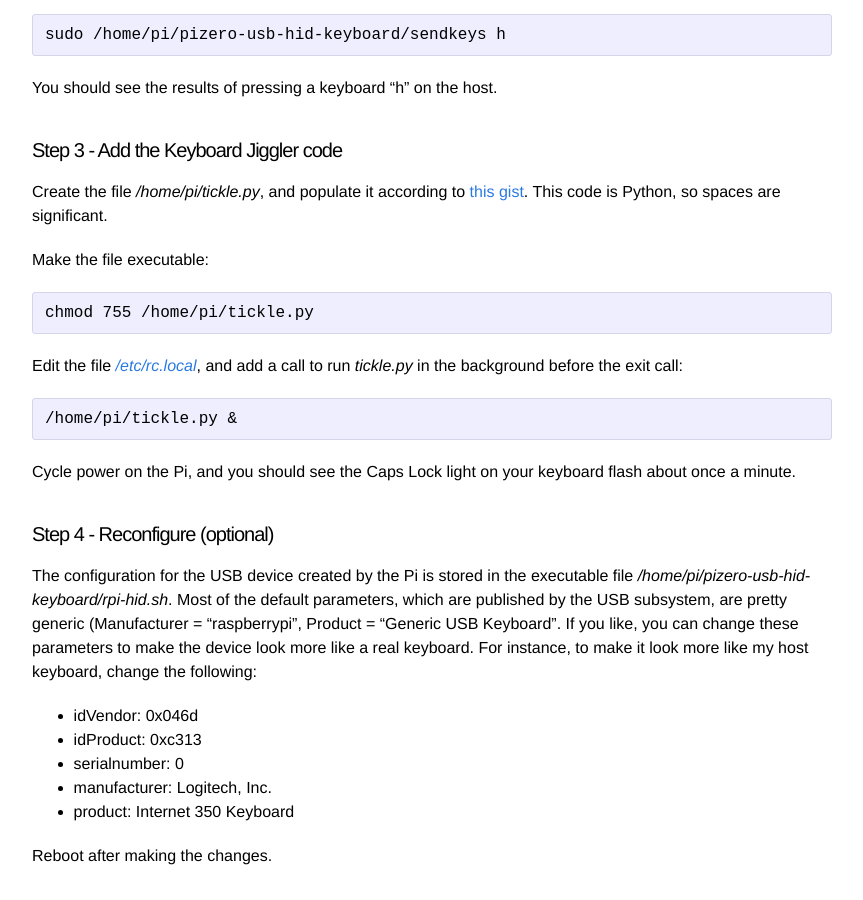
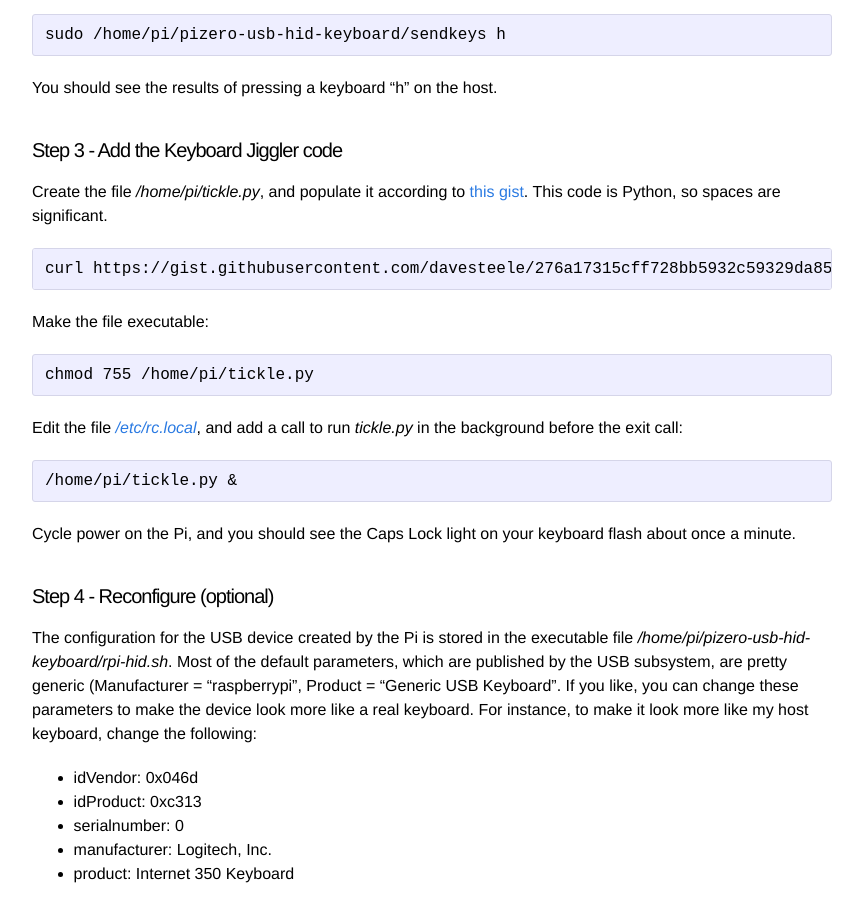
Before and after one commit to davesteele/davesteele.github.io, a Jekyll site: the page built from _posts/2021-04-18-keyboard-jiggler.markdown, in a window 1280 px wide and 900 px high, scrolled down 2661 px. Shown: the whole window, without its empty margins (208-1071 px from the left). Built offline with Jekyll 4.4.1, drawn with Linux system fonts in a browser that asks for light colours; comment, search, counter and statistics services are not loaded.

Commit message:
Add dl instructions for tickle.py

```diff
--- a/_posts/2021-04-18-keyboard-jiggler.markdown
+++ b/_posts/2021-04-18-keyboard-jiggler.markdown
@@ -85,6 +85,8 @@ Create the file _/home/pi/tickle.py_, and populate it according to [this
 gist](https://gist.github.com/davesteele/276a17315cff728bb5932c59329da850#file-tickle-py).
 This code is Python, so spaces are significant.
 
+    curl https://gist.githubusercontent.com/davesteele/276a17315cff728bb5932c59329da850/raw/f3b4912418679e095be82a81acd05d557448449c/tickle.py > /home/pi/tickle.py
+
 Make the file executable:
 
     chmod 755 /home/pi/tickle.py
```
